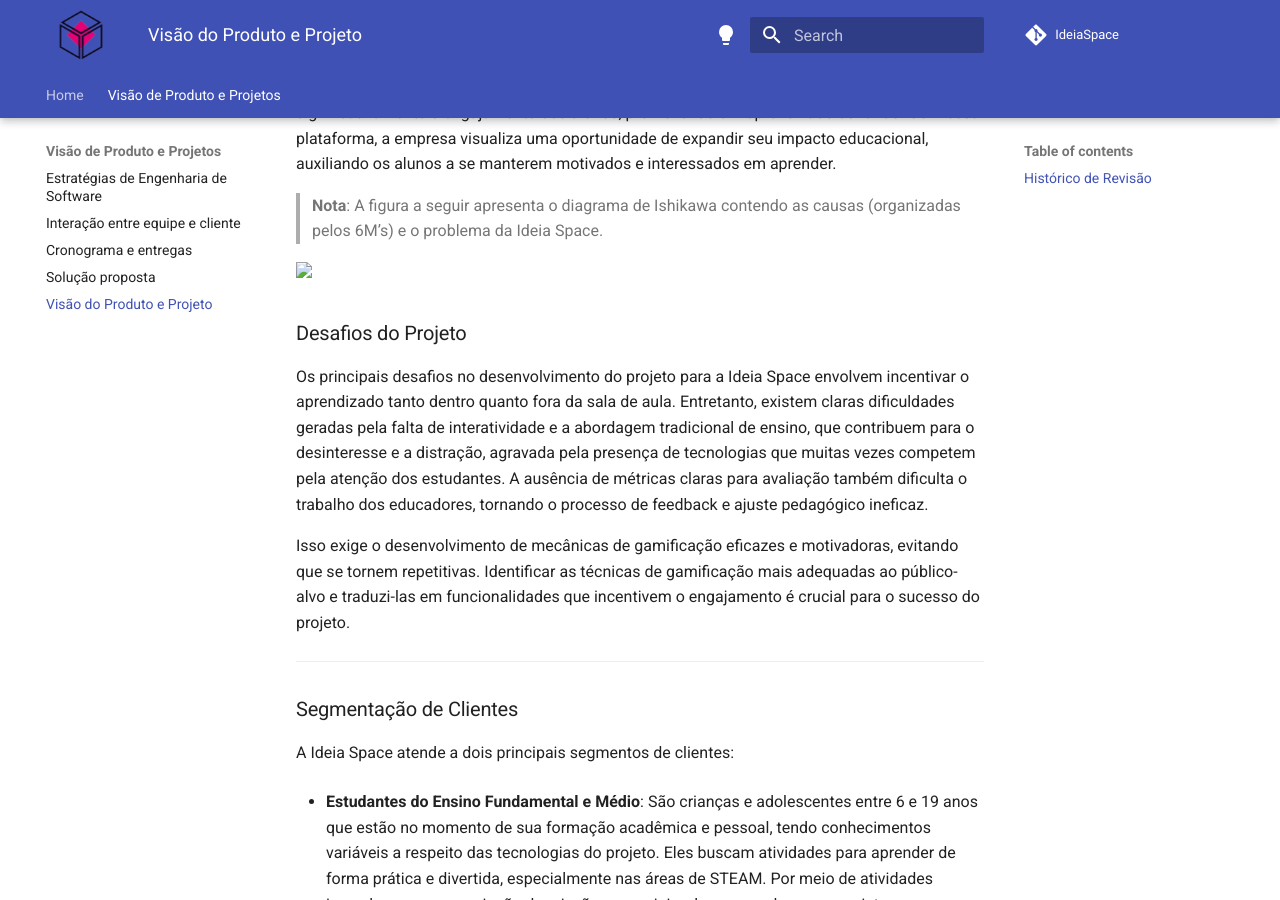
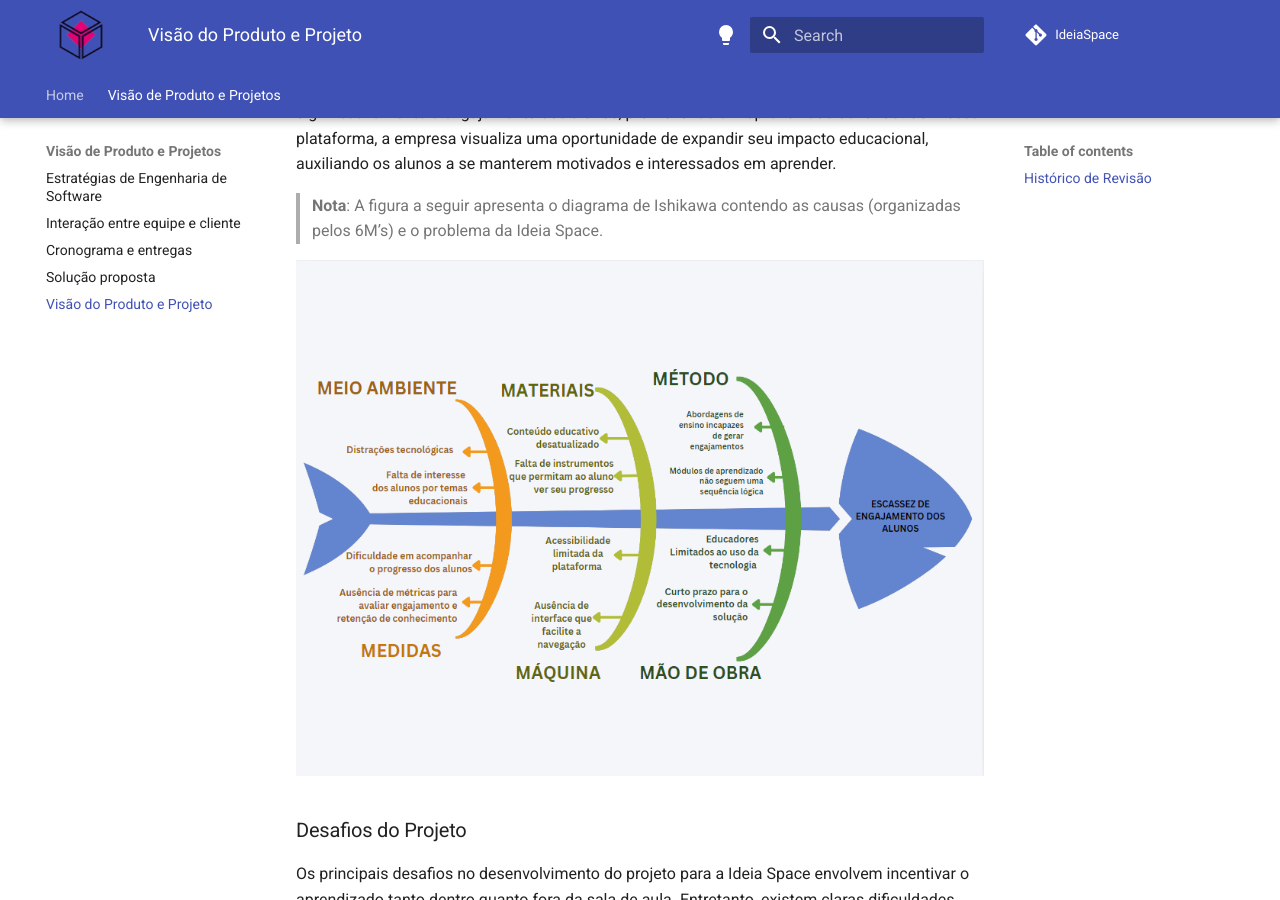
Before and after one commit to mdsreq-fga-unb/2024.2-T01-IdeaSpace, an MkDocs documentation site: the page built from docs/produto/visao-produto-projeto.md, in a window 1280 px wide and 900 px high, scrolled down 1454 px. Built offline with MkDocs 1.6.1 and Material for MkDocs 9.7.7, drawn with Linux system fonts in a browser that asks for light colours; comment, search, counter and statistics services are not loaded.

Commit message:
docs: update image diagram

```diff
--- a/docs/produto/visao-produto-projeto.md
+++ b/docs/produto/visao-produto-projeto.md
@@ -33,7 +33,7 @@ A necessidade de uma nova abordagem foi intensificada pelo avanço da tecnologia
 
 > **Nota**: A figura a seguir apresenta o diagrama de Ishikawa contendo as causas (organizadas pelos 6M’s) e o problema da Ideia Space.
 
-<img src="./assets/ishikawa.png">
+![Diagrama de Ishikawa](../assets/ishikawa.png)
 
 ### Desafios do Projeto
 
```
